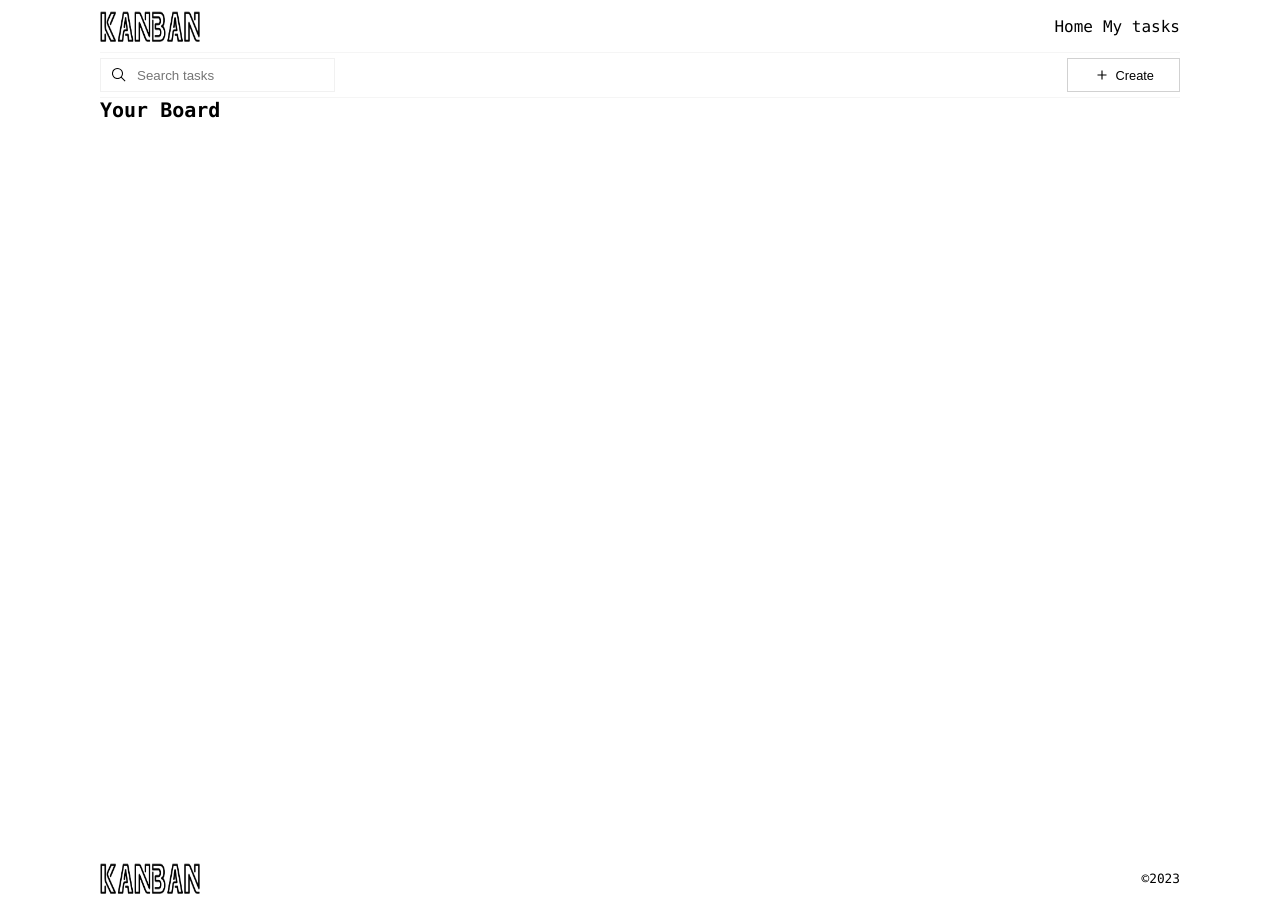
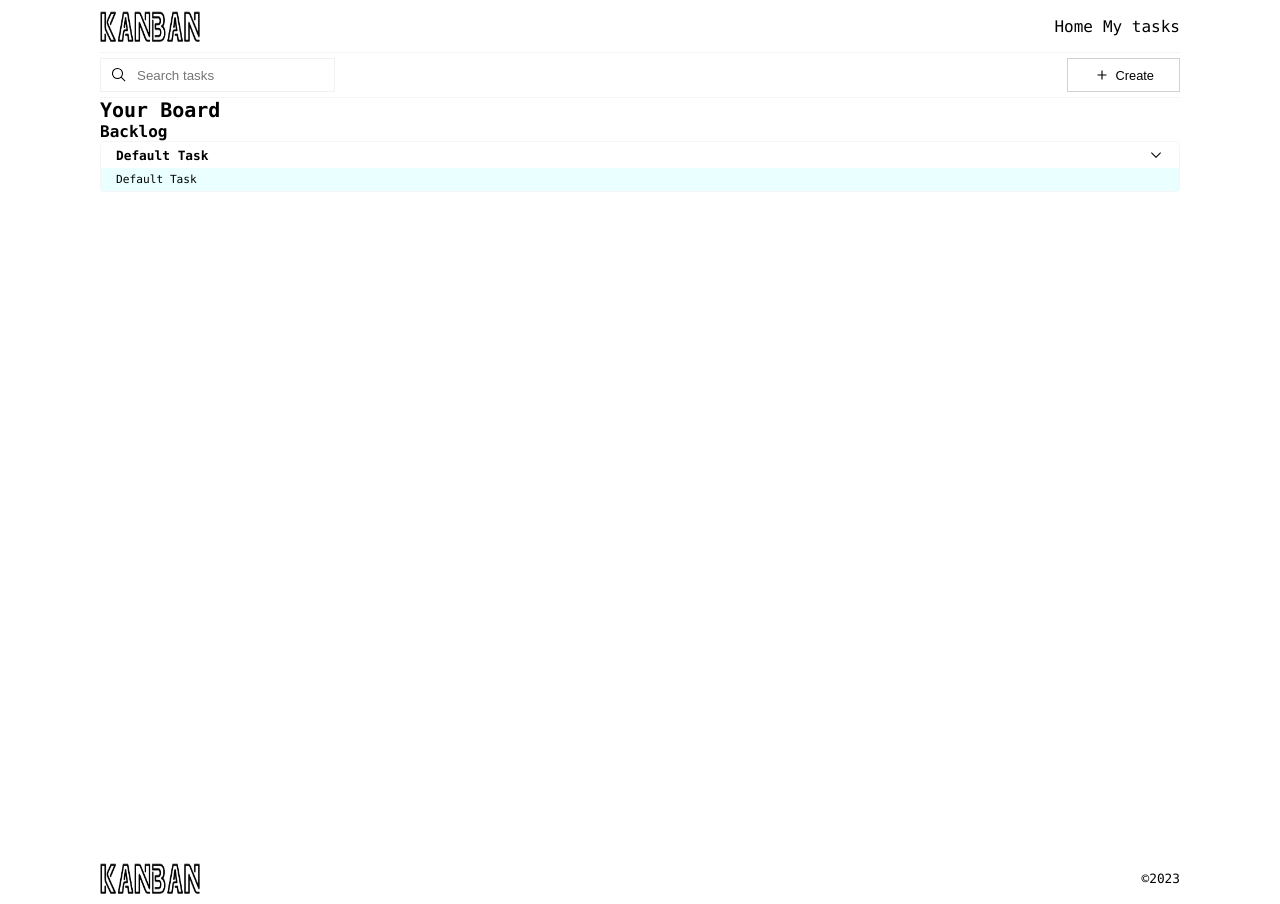
Before and after one commit to mutuaMkennedy/kanban-board, a Next.js app: page / in a window 1280 px wide. Built offline with nearby package versions, Linux system fonts and the light colour scheme.

Commit message:
add tasks to kanban page

```diff
--- a/src/modules/TaskManagement/KanbanBoard/Kanban.tsx
+++ b/src/modules/TaskManagement/KanbanBoard/Kanban.tsx
@@ -1,10 +1,22 @@
 import React from "react";
 import utilsStyles from "@/styles/utils.module.css";
+import styles from "@/modules/TaskManagement/KanbanBoard/styles/Kanban.module.css"
+import { Icon } from "@iconify/react";
+import { TaskComponent } from "@/common/components/Task";
+
 
 const Kanban: React.FC = () => {
+
     return(
         <>
             <h2 className={utilsStyles.headingSection}>Your Board</h2>
+            <div className={styles.Backlog}>
+                <h5 className={utilsStyles.headingMd}>Backlog</h5>
+                <div className={styles.BacklogList}>
+                    <TaskComponent/>
+                </div>
+
+            </div>
         </>
     )
 }
```
